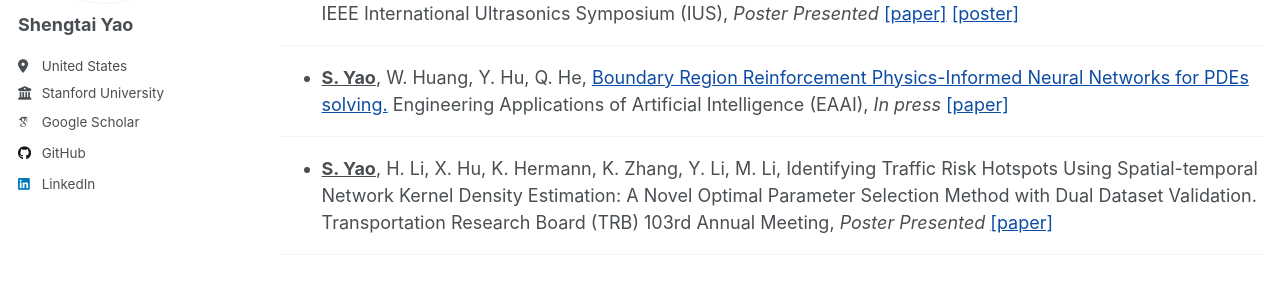
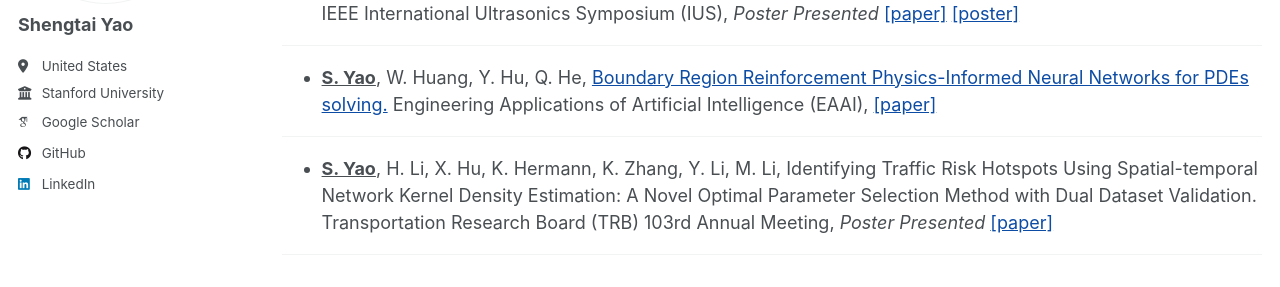
Before and after one commit to Yaoshengtai/Yaoshengtai.github.io, a Jekyll site: the page built from _pages/research.md, in a window 1280 px wide. Shown: the part 269-556 px from the top of the page. Built offline with Jekyll 4.4.1, drawn with Linux system fonts in a browser that asks for light colours; some web fonts are replaced.

Commit message:
Update research.md

```diff
--- a/_pages/research.md
+++ b/_pages/research.md
@@ -15,7 +15,7 @@ author_profile: true
 
 ---
 
-  - <span style="font-weight:bold; text-decoration:underline;">S. Yao</span>, W. Huang, Y. Hu, Q. He, [Boundary Region Reinforcement Physics-Informed Neural Networks for PDEs solving.](https://www.sciencedirect.com/science/article/pii/S0952197626014636?ref=pdf_download&fr=RR-5&rr=a043d3561d05aa73) Engineering Applications of Artificial Intelligence (EAAI), *In press* [\[paper\]](/files/paper/BRR_PINNs_final.pdf)
+  - <span style="font-weight:bold; text-decoration:underline;">S. Yao</span>, W. Huang, Y. Hu, Q. He, [Boundary Region Reinforcement Physics-Informed Neural Networks for PDEs solving.](https://www.sciencedirect.com/science/article/pii/S0952197626014636?ref=pdf_download&fr=RR-5&rr=a043d3561d05aa73) Engineering Applications of Artificial Intelligence (EAAI), [\[paper\]](/files/paper/BRR_PINNs_final.pdf)
 
 ---
 
```
